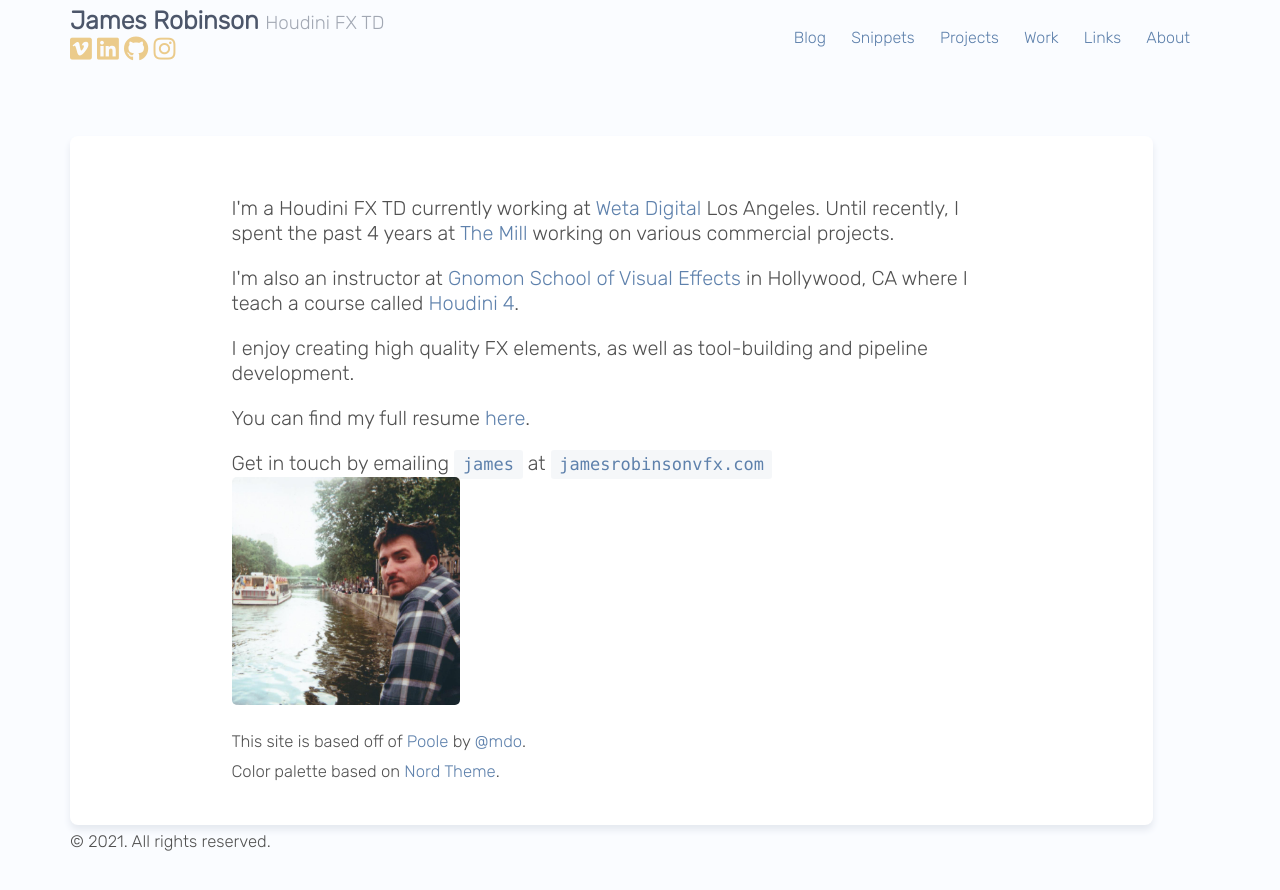
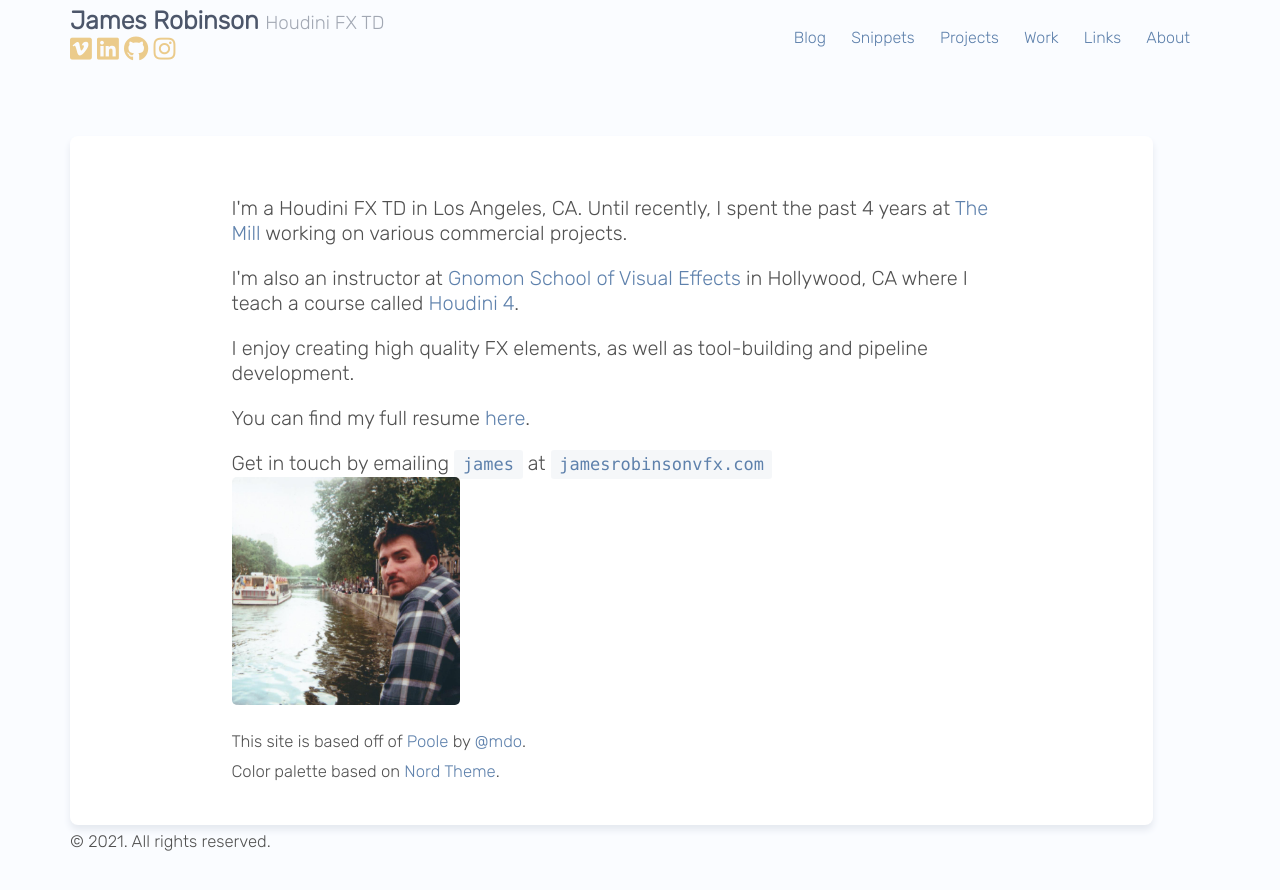
Before and after one commit to MaxSteven/jamesrobinsonvfx.github.io, a Jekyll site: the page built from about.html, in a window 1280 px wide. Shown: the top 890 px of the page. Built offline with Jekyll 4.4.1, drawn with Linux system fonts in a browser that asks for light colours; nearby versions of some CDN libraries.

Commit message:
Use older stuff start date

```diff
--- a/about.html
+++ b/about.html
@@ -5,9 +5,9 @@ title: About
 <section class="sheet">
 <article class="about-me">
   <span class="blurb">
-    I'm a Houdini FX TD currently working at <a href="https://wetafx.co.nz">Weta Digital</a>
-    Los Angeles. Until recently, I spent the past 4 years at <a
-    href="https://themill.com">The Mill</a> working on various commercial projects.
+    <!-- I'm a Houdini FX TD currently working at <a href="https://wetafx.co.nz">Weta Digital</a> Los Angeles. -->
+    I'm a Houdini FX TD in Los Angeles, CA.
+    Until recently, I spent the past 4 years at <a href="https://themill.com">The Mill</a> working on various commercial projects.
   </span>
 
   <span class="blurb">
```
Also changed, not shown: 1 other file.
